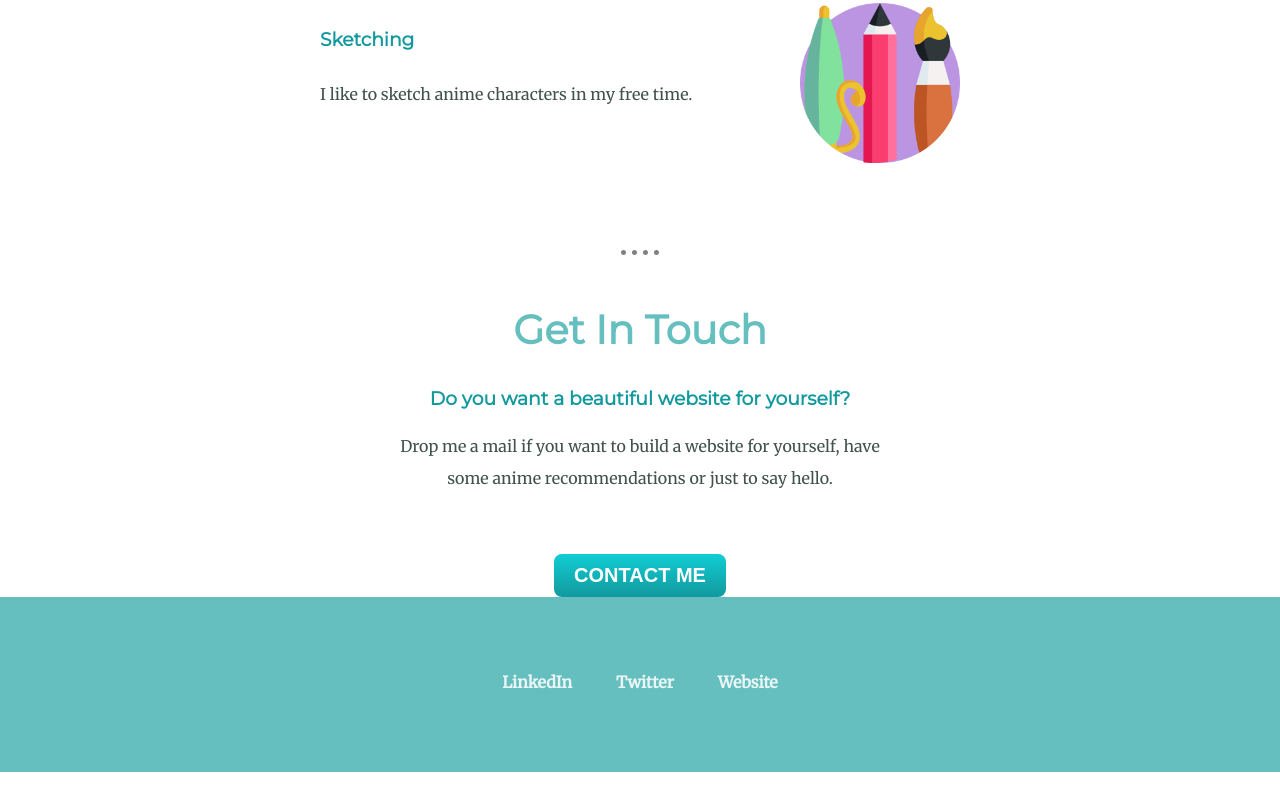
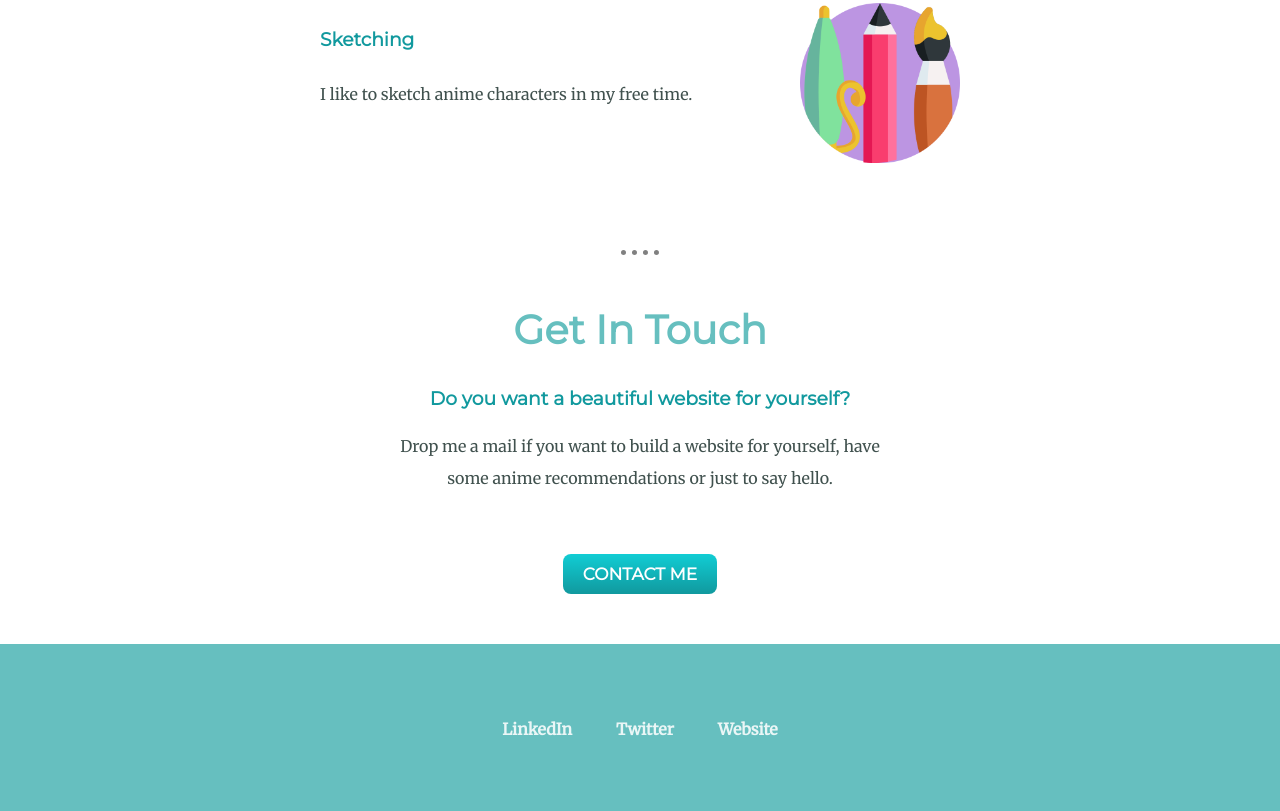
Before and after one commit to PirateKing55/About-Amrit, a plain HTML site: page index.html in a window 1280 px wide. Shown: the part 1525-2336 px from the top of the page. Before the commit the page ends 2297 px from the top, so only its background shows below. Drawn offline with Linux system fonts and the light colour scheme.

Commit message:
button font

```diff
--- a/css/style.css
+++ b/css/style.css
@@ -126,6 +126,8 @@ hr{
     padding-top: 75px;
 }
 
+/* go to css3buttongenerator for getting button code */
+
 .btn {
     background: #11CDD4;
     background-image: -webkit-linear-gradient(top, #11CDD4, #11999E);
@@ -136,12 +138,13 @@ hr{
     -webkit-border-radius: 8;
     -moz-border-radius: 8;
     border-radius: 8px;
-    font-family: Arial;
+    font-family: 'Montserrat', sans-serif;
     color: #ffffff;
-    font-size: 20px;
+    font-size: 17px;
     padding: 10px 20px 10px 20px;
     text-decoration: none;
-  }
+    margin-bottom: 50px;
+}
 
 .btn:hover {
     background: #30e3cb;
@@ -151,8 +154,8 @@ hr{
     background-image: -o-linear-gradient(top, #30e3cb, #2bc4ad);
     background-image: linear-gradient(to bottom, #30e3cb, #2bc4ad);
     text-decoration: none;
-  }
+}
 
-  .skills{
+.skills{
     margin-bottom: 80px;
-  }
+}
```
